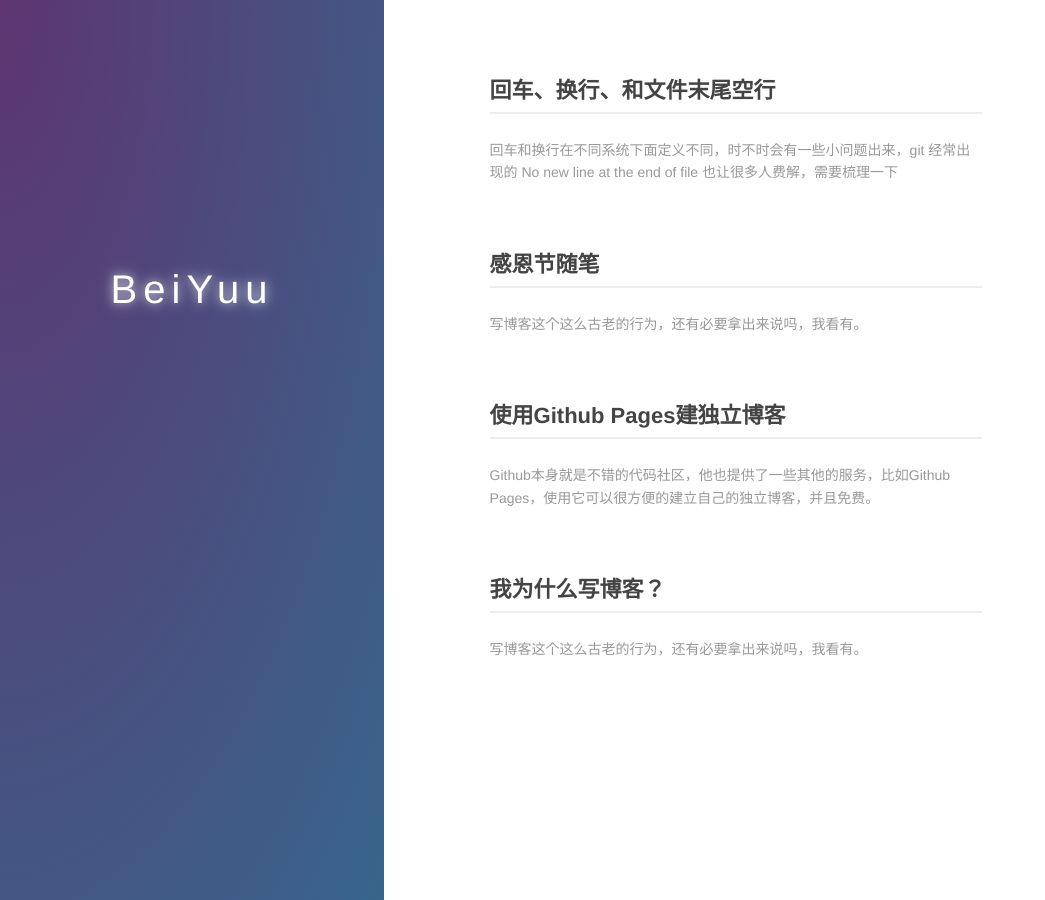
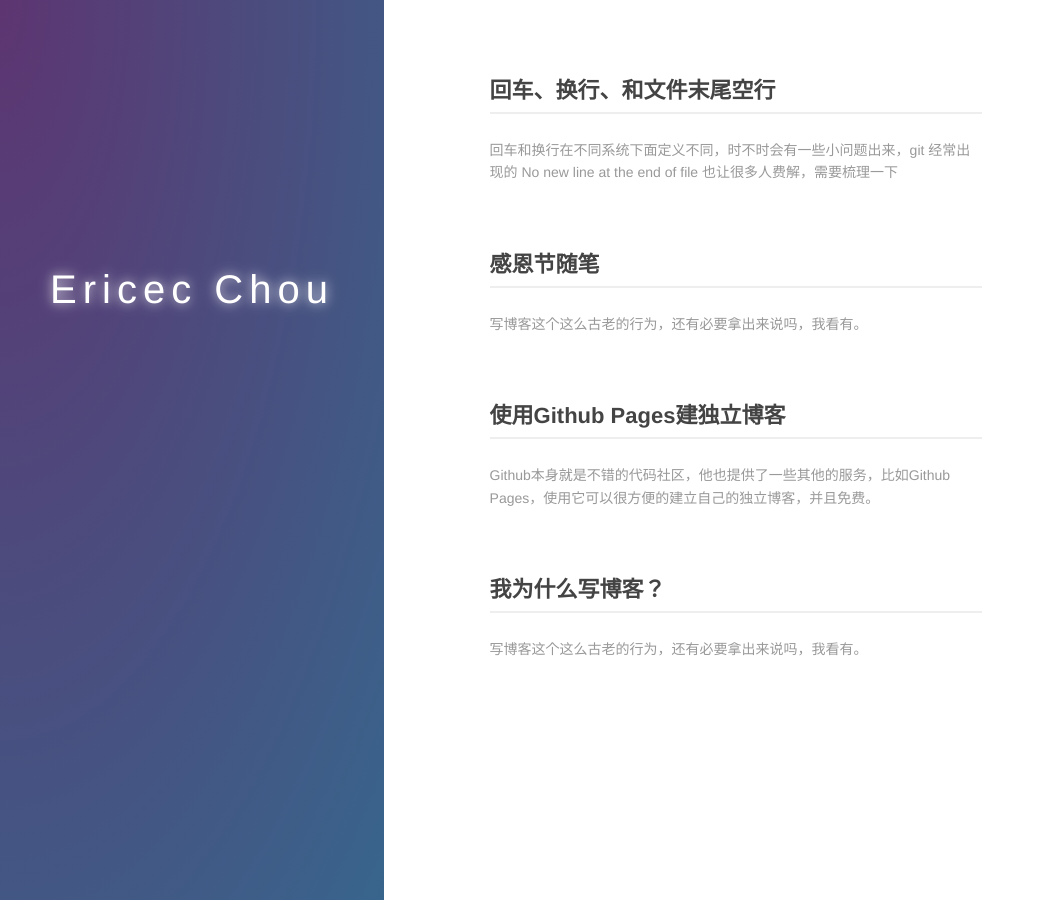
Before and after one commit to xiaowudesign/xiaowudesign.github.io, a Jekyll site: the page built from index.md, in a window 1280 px wide. Shown: the whole page, without its empty margins (0-1045 px from the left). Built offline with Jekyll 4.4.1, drawn with Linux system fonts in a browser that asks for light colours.

Commit message:
更新 index.md

```diff
--- a/index.md
+++ b/index.md
@@ -6,7 +6,7 @@ layout: default
   <div class="index-wrapper">
     <div class="aside">
       <div class="info-card">
-        <h1>BeiYuu</h1>
+        <h1>Ericec Chou</h1>
         <a href="http://weibo.com/719951113/" target="_blank"><img src="http://www.weibo.com/favicon.ico" alt="" width="25"/></a>
         <a href="https://www.douban.com/people/xiaowusheji/" target="_blank"><img src="http://www.douban.com/favicon.ico" alt="" width="22"/></a>
         <a href="http://instagram.com/ericecchou/" target="_blank"><img src="http://d36xtkk24g8jdx.cloudfront.net/bluebar/00c6602/images/ico/favicon.ico" alt="" width="22"/></a>
```
